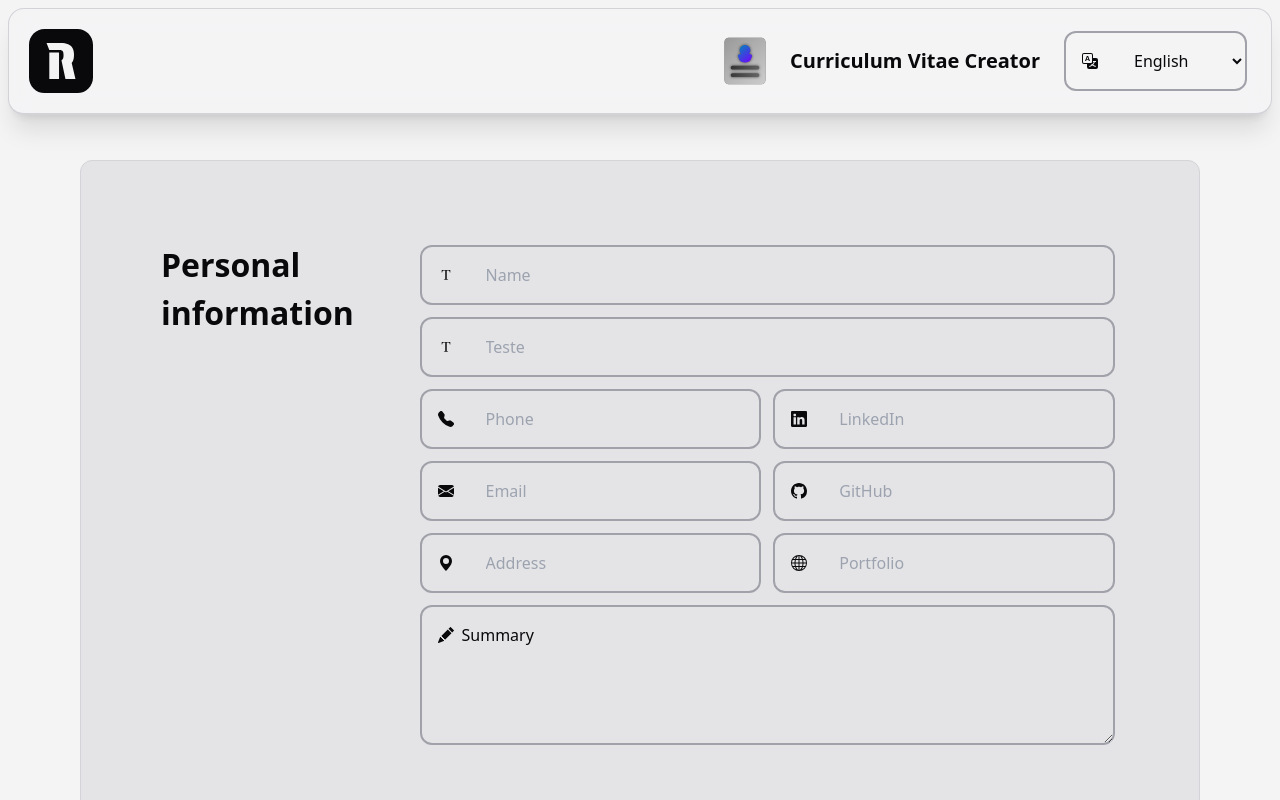
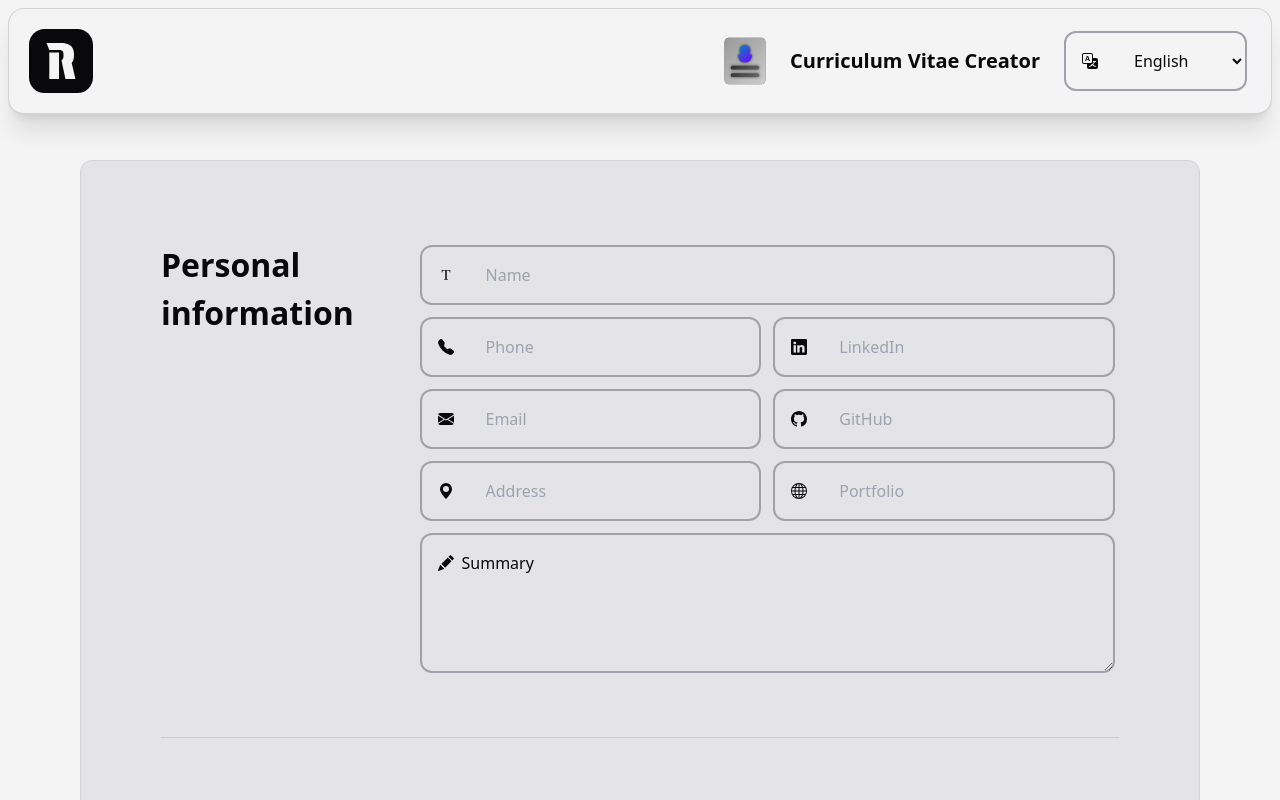
Before and after one commit to ribborges/cv-creator, a React (Vite) app: page / in a window 1280 px wide. Shown: the top 800 px of the page. Built offline with nearby package versions, Linux system fonts and the light colour scheme; what @react-pdf/renderer would draw is missing.

Commit message:
chore: remove unused Input component from PersonalInfo

```diff
--- a/src/components/forms/PersonalInfo.tsx
+++ b/src/components/forms/PersonalInfo.tsx
@@ -22,12 +22,6 @@ export default function PersonalInfo(props: personalInfoProps) {
                     onChange={props.onChange}
                     icon={<Fonts />}
                     placeholder={props.lang.name}
-                />
-                <Input
-                    type="number"
-                    name="name"
-                    icon={<Fonts />}
-                    placeholder="Teste"
                 />
                 <div className='flex gap-1'>
                     <div className='flex flex-col gap-1 flex-1'>
```
